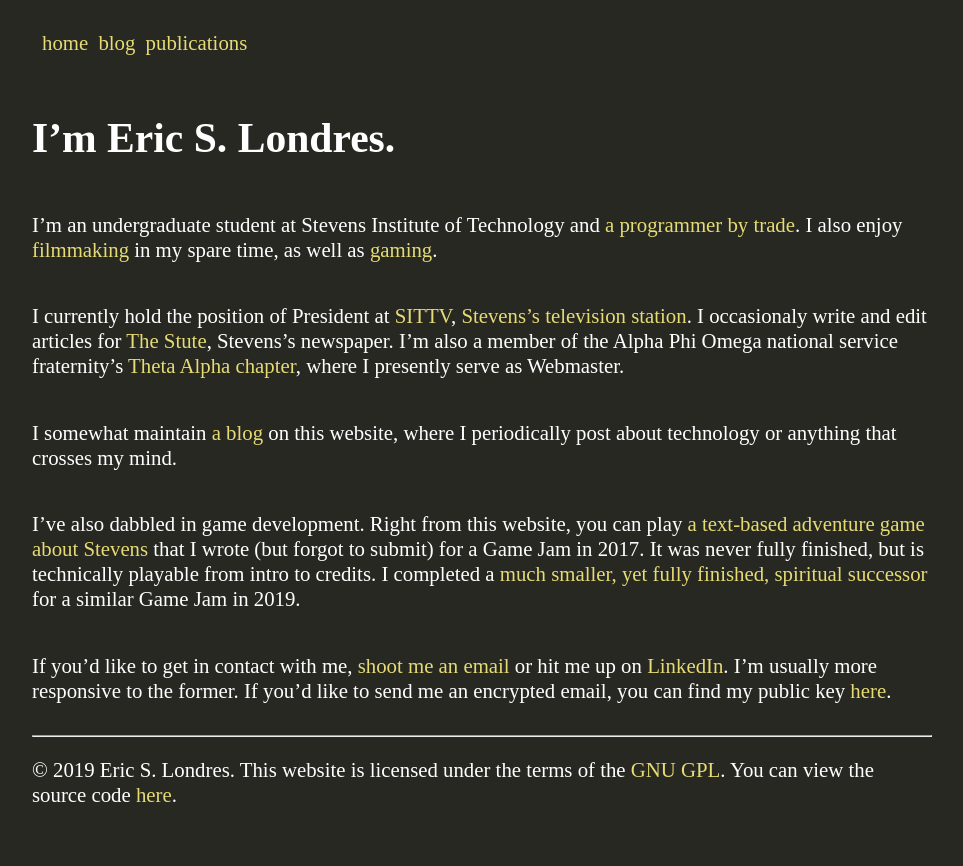
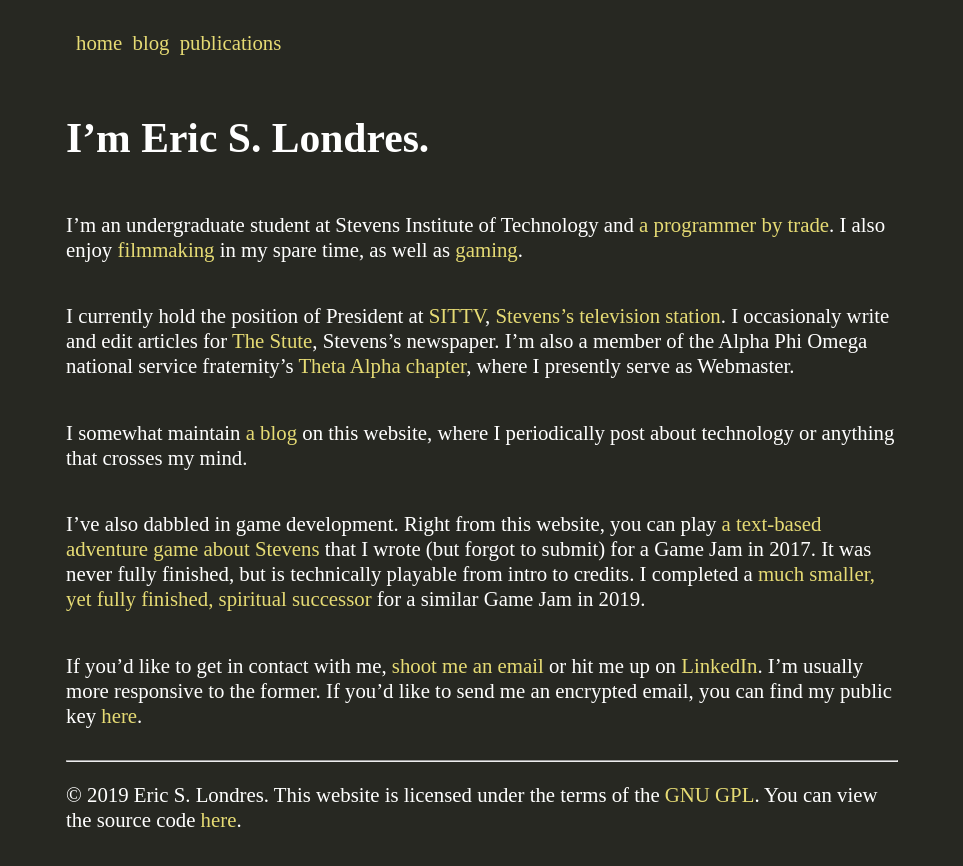
Before and after one commit to slondr/slondr.gitlab.io, a Jekyll site: the page built from index.md, in a window 1280 px wide. Shown: the top 866 px of the page, without its empty margins (158-1121 px from the left). Built offline with Jekyll 4.4.1, drawn with Linux system fonts in a browser that asks for light colours.

Commit message:
max width is now eighty columns

```diff
--- a/css/style.css
+++ b/css/style.css
@@ -1,6 +1,6 @@
 body {
     font-size: 1.3em;
-    max-width: 900px;
+    max-width: 80ch;
     background-color: #272822;
     color: white;
     margin: auto;
```
